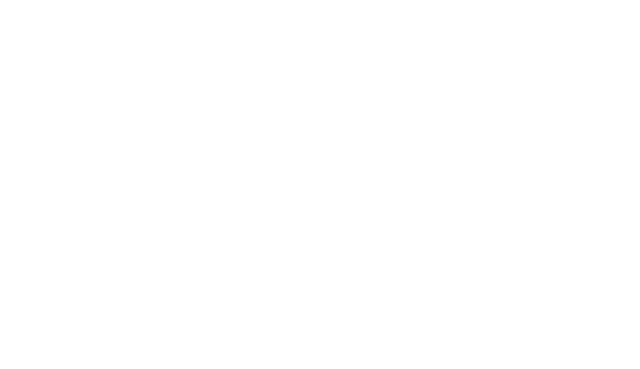
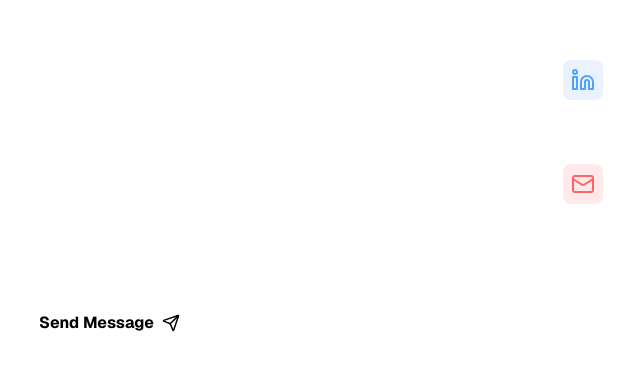
Before and after one commit to AlexeyDronov/portfolio, a Next.js app: page / in a window 1280 px wide. Shown: the part 3881-4250 px from the top of the page, without its empty margins (233-873 px from the left). Before the commit the page ends 3506 px from the top, so only its background shows below. Built offline with nearby package versions, Linux system fonts and the light colour scheme.

Commit message:
Added contact section

```diff
--- a/app/components/ClientHome.tsx
+++ b/app/components/ClientHome.tsx
@@ -6,6 +6,7 @@
 import Projects from "./Sections/Projects";
 import Blog from "./Sections/Blog";
 import Experience from "./Sections/Experience";
+import Contact from "./Sections/Contact";
 import { BlogPost } from "../lib/blogUtils";
 import { Project } from "../lib/projectUtils";
 
@@ -58,6 +59,14 @@
                 >
                     <Experience />
                 </section>
+
+                {/* Contact Section */}
+                <section
+                    id="contact"
+                    className="flex w-4xl flex-col justify-center px-6 md:px-12 py-20"
+                >
+                    <Contact />
+                </section>
             </main>
         </div>
     );
--- /dev/null
+++ b/app/components/Sections/Contact.tsx
@@ -0,0 +1,172 @@
+"use client";
+import React, { useState } from "react";
+import Link from "next/link";
+import { Github, Linkedin, Mail, Send } from "lucide-react";
+
+export default function Contact() {
+    const [formData, setFormData] = useState({
+        name: "",
+        email: "",
+        subject: "",
+        message: "",
+    });
+
+    const [isSubmitting, setIsSubmitting] = useState(false);
+
+    const handleChange = (e: React.ChangeEvent<HTMLInputElement | HTMLTextAreaElement>) => {
+        const { name, value } = e.target;
+        setFormData((prev) => ({ ...prev, [name]: value }));
+    };
+
+    const handleSubmit = async (e: React.FormEvent) => {
+        e.preventDefault();
+        setIsSubmitting(true);
+
+        // Simulate API call
+        console.log("Form submitted:", formData);
+        await new Promise(resolve => setTimeout(resolve, 1000));
+
+        alert("Thanks for your message! (This is a demo)");
+        setIsSubmitting(false);
+        setFormData({ name: "", email: "", subject: "", message: "" });
+    };
+
+    return (
+        <div className="flex flex-col w-full gap-12">
+            <div className="flex flex-col gap-4">
+                <h2 className="text-4xl md:text-5xl font-bold text-white">Get in Touch</h2>
+                <p className="text-lg text-white/60 max-w-2xl">
+                    Have a project in mind or just want to say hi? Feel free to send me a message or connect on social media.
+                </p>
+            </div>
+
+            <div className="flex flex-col lg:flex-row gap-12 lg:gap-24">
+                {/* Contact Form (Left) */}
+                <div className="w-full lg:w-2/3">
+                    <form onSubmit={handleSubmit} className="flex flex-col gap-6">
+                        <div className="grid grid-cols-1 md:grid-cols-2 gap-6">
+                            <div className="flex flex-col gap-2">
+                                <label htmlFor="name" className="text-sm font-medium text-white/80">Name</label>
+                                <input
+                                    type="text"
+                                    id="name"
+                                    name="name"
+                                    value={formData.name}
+                                    onChange={handleChange}
+                                    required
+                                    className="px-4 py-3 rounded-lg bg-white/5 border border-white/10 text-white placeholder:text-white/20 focus:outline-none focus:border-blue-500/50 focus:bg-white/10 transition-all"
+                                    placeholder="Your Name"
+                                />
+                            </div>
+                            <div className="flex flex-col gap-2">
+                                <label htmlFor="email" className="text-sm font-medium text-white/80">Email</label>
+                                <input
+                                    type="email"
+                                    id="email"
+                                    name="email"
+                                    value={formData.email}
+                                    onChange={handleChange}
+                                    required
+                                    className="px-4 py-3 rounded-lg bg-white/5 border border-white/10 text-white placeholder:text-white/20 focus:outline-none focus:border-blue-500/50 focus:bg-white/10 transition-all"
+                                    placeholder="your@email.com"
+                                />
+                            </div>
+                        </div>
+
+                        <div className="flex flex-col gap-2">
+                            <label htmlFor="subject" className="text-sm font-medium text-white/80">Subject</label>
+                            <input
+                                type="text"
+                                id="subject"
+                                name="subject"
+                                value={formData.subject}
+                                onChange={handleChange}
+                                required
+                                className="px-4 py-3 rounded-lg bg-white/5 border border-white/10 text-white placeholder:text-white/20 focus:outline-none focus:border-blue-500/50 focus:bg-white/10 transition-all"
+                                placeholder="What is this about?"
+                            />
+                        </div>
+
+                        <div className="flex flex-col gap-2">
+                            <label htmlFor="message" className="text-sm font-medium text-white/80">Message</label>
+                            <textarea
+                                id="message"
+                                name="message"
+                                value={formData.message}
+                                onChange={handleChange}
+                                required
+                                rows={6}
+                                className="px-4 py-3 rounded-lg bg-white/5 border border-white/10 text-white placeholder:text-white/20 focus:outline-none focus:border-blue-500/50 focus:bg-white/10 transition-all resize-none"
+                                placeholder="Your message here..."
+                            />
+                        </div>
+
+                        <button
+                            type="submit"
+                            disabled={isSubmitting}
+                            className="inline-flex items-center justify-center gap-2 px-8 py-3 bg-white text-black font-bold rounded-lg hover:bg-gray-200 disabled:opacity-50 disabled:cursor-not-allowed transition-all w-full md:w-auto self-start"
+                        >
+                            {isSubmitting ? (
+                                "Sending..."
+                            ) : (
+                                <>
+                                    Send Message
+                                    <Send size={18} />
+                                </>
+                            )}
+                        </button>
+                    </form>
+                </div>
+
+                {/* Social Links (Right) */}
+                <div className="w-full lg:w-1/3 flex flex-col gap-8">
+                    <div className="flex flex-col gap-4">
+                        <h3 className="text-xl font-bold text-white">Connect</h3>
+                        <div className="flex flex-col gap-4">
+                            <Link
+                                href="https://github.com/alexeydronov" // Replace with actual
+                                target="_blank"
+                                className="flex items-center gap-4 p-4 rounded-xl bg-white/5 border border-white/10 hover:bg-white/10 hover:border-white/20 transition-all group"
+                            >
+                                <div className="p-2 rounded-lg bg-white/10 group-hover:bg-white/20 transition-colors">
+                                    <Github className="text-white" size={24} />
+                                </div>
+                                <div className="flex flex-col">
+                                    <span className="font-bold text-white">GitHub</span>
+                                    <span className="text-sm text-white/50">Follow my open source work</span>
+                                </div>
+                            </Link>
+
+                            <Link
+                                href="https://linkedin.com/in/alexeydronov" // Replace with actual
+                                target="_blank"
+                                className="flex items-center gap-4 p-4 rounded-xl bg-white/5 border border-white/10 hover:bg-white/10 hover:border-white/20 transition-all group"
+                            >
+                                <div className="p-2 rounded-lg bg-blue-500/10 group-hover:bg-blue-500/20 transition-colors">
+                                    <Linkedin className="text-blue-400" size={24} />
+                                </div>
+                                <div className="flex flex-col">
+                                    <span className="font-bold text-white">LinkedIn</span>
+                                    <span className="text-sm text-white/50">Let's connect professionally</span>
+                                </div>
+                            </Link>
+
+                            <Link
+                                href="mailto:alexeyJdronov@gmail.com" // Replace with actual
+                                className="flex items-center gap-4 p-4 rounded-xl bg-white/5 border border-white/10 hover:bg-white/10 hover:border-white/20 transition-all group"
+                            >
+                                <div className="p-2 rounded-lg bg-red-500/10 group-hover:bg-red-500/20 transition-colors">
+                                    <Mail className="text-red-400" size={24} />
+                                </div>
+                                <div className="flex flex-col">
+                                    <span className="font-bold text-white">Email</span>
+                                    <span className="text-sm text-white/50">alexeyJdronov@gmail.com</span>
+                                </div>
+                            </Link>
+                        </div>
+                    </div>
+                </div>
+            </div>
+        </div>
+    );
+}
```
